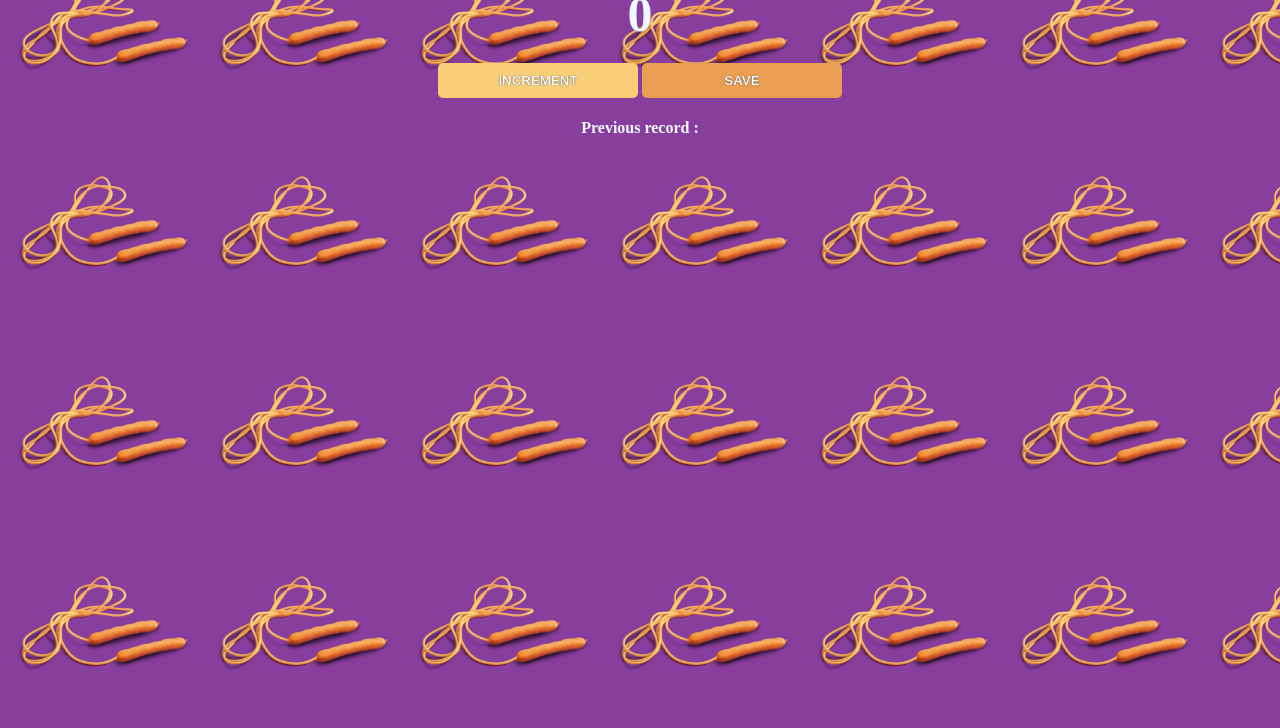
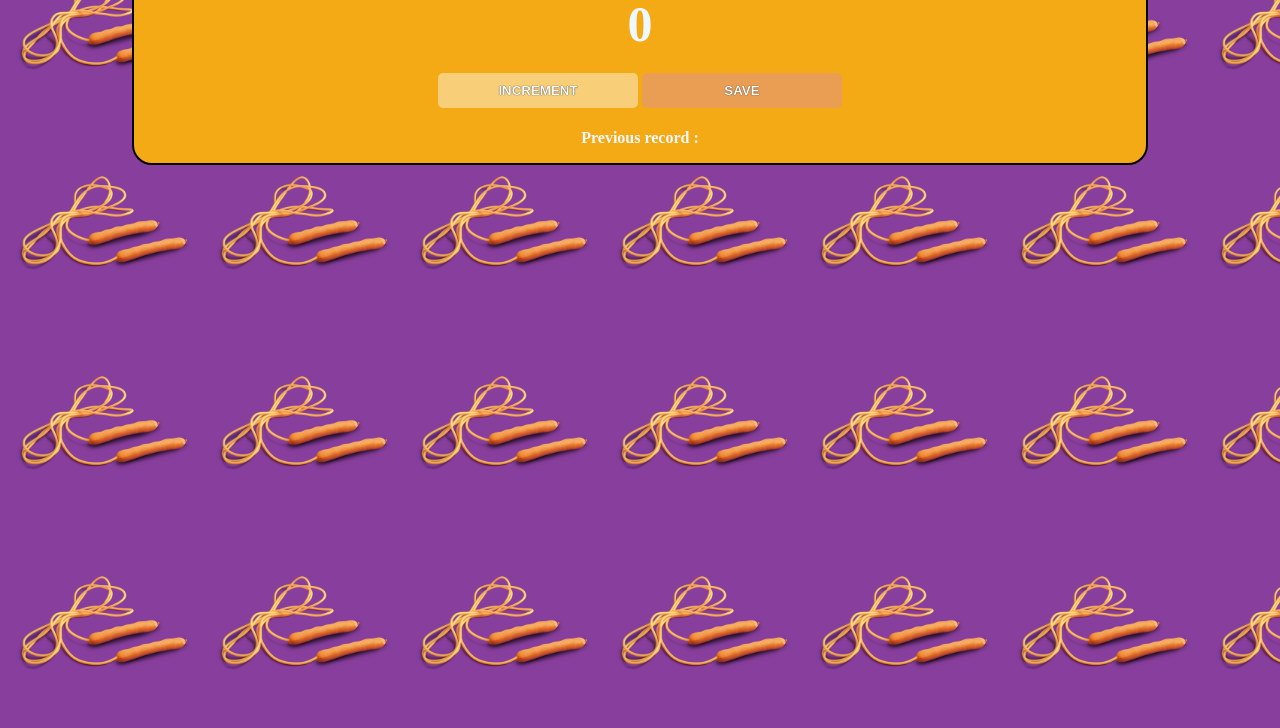
Before and after one commit to Qyxin06/jumpRopeCounter, a plain HTML site: page index.html in a window 1280 px wide. Shown: the part 72-800 px from the top of the page. Drawn offline with Linux system fonts and the light colour scheme.

Commit message:
improved background

```diff
--- a/index.css
+++ b/index.css
@@ -8,7 +8,11 @@ body {
 }
 
 .container {
-    width: 100px;
+    max-width: 80%;
+    background: #F4AA15;
+    margin: auto;
+    border: 2px solid black;
+    border-radius: 20px ;
 }
 h1 {
     margin-top: 10px;
--- a/index.html
+++ b/index.html
@@ -3,7 +3,7 @@
         <link rel="stylesheet" href="index.css">
     </head>
     <body>
-        <diver class="container">
+        <div class="container">
             <h1>Jump Rope Counter:</h1>
             <h2 id="count-el">0</h2>
             <button id="increment-btn" onclick="increment()">INCREMENT</button>
```
